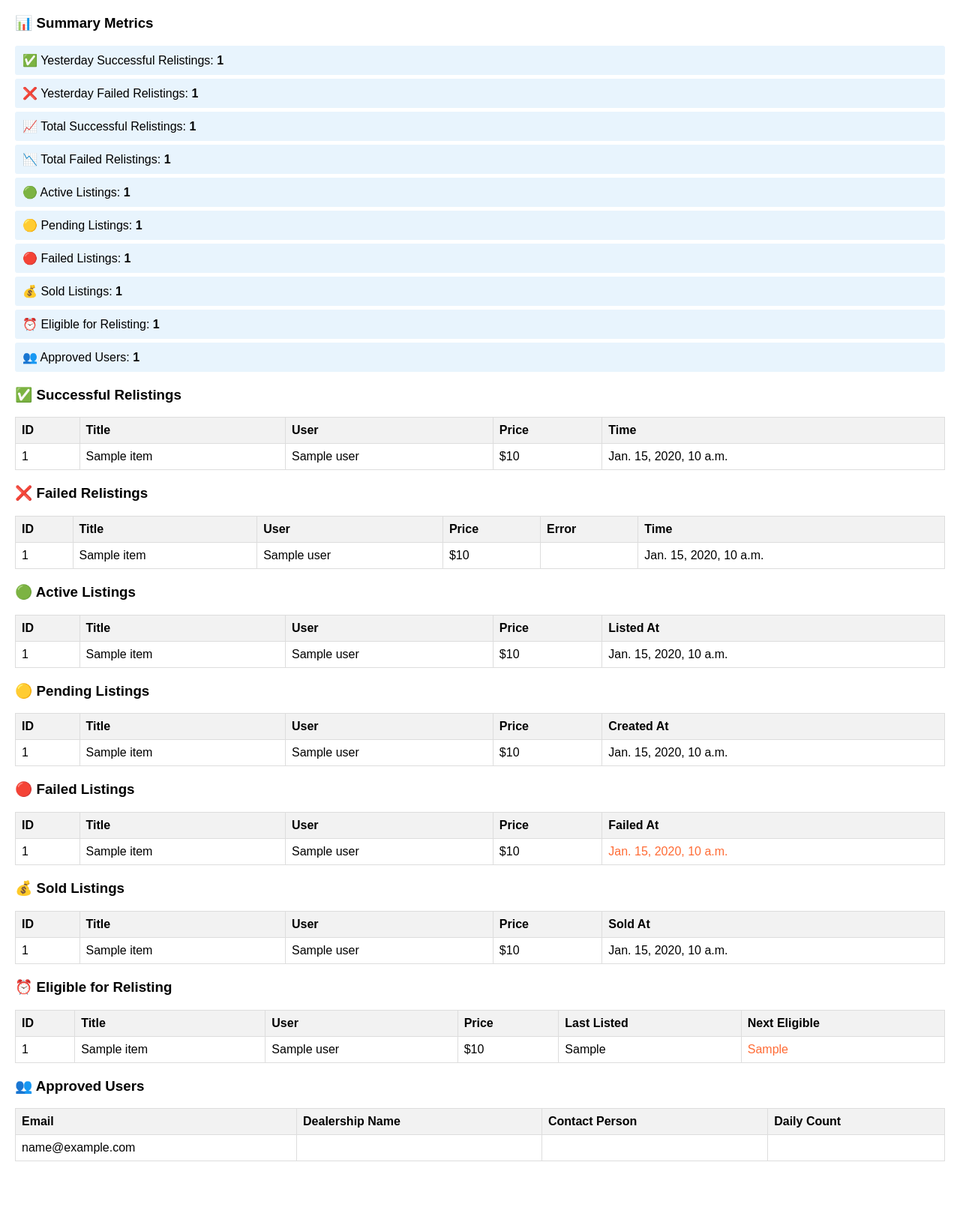
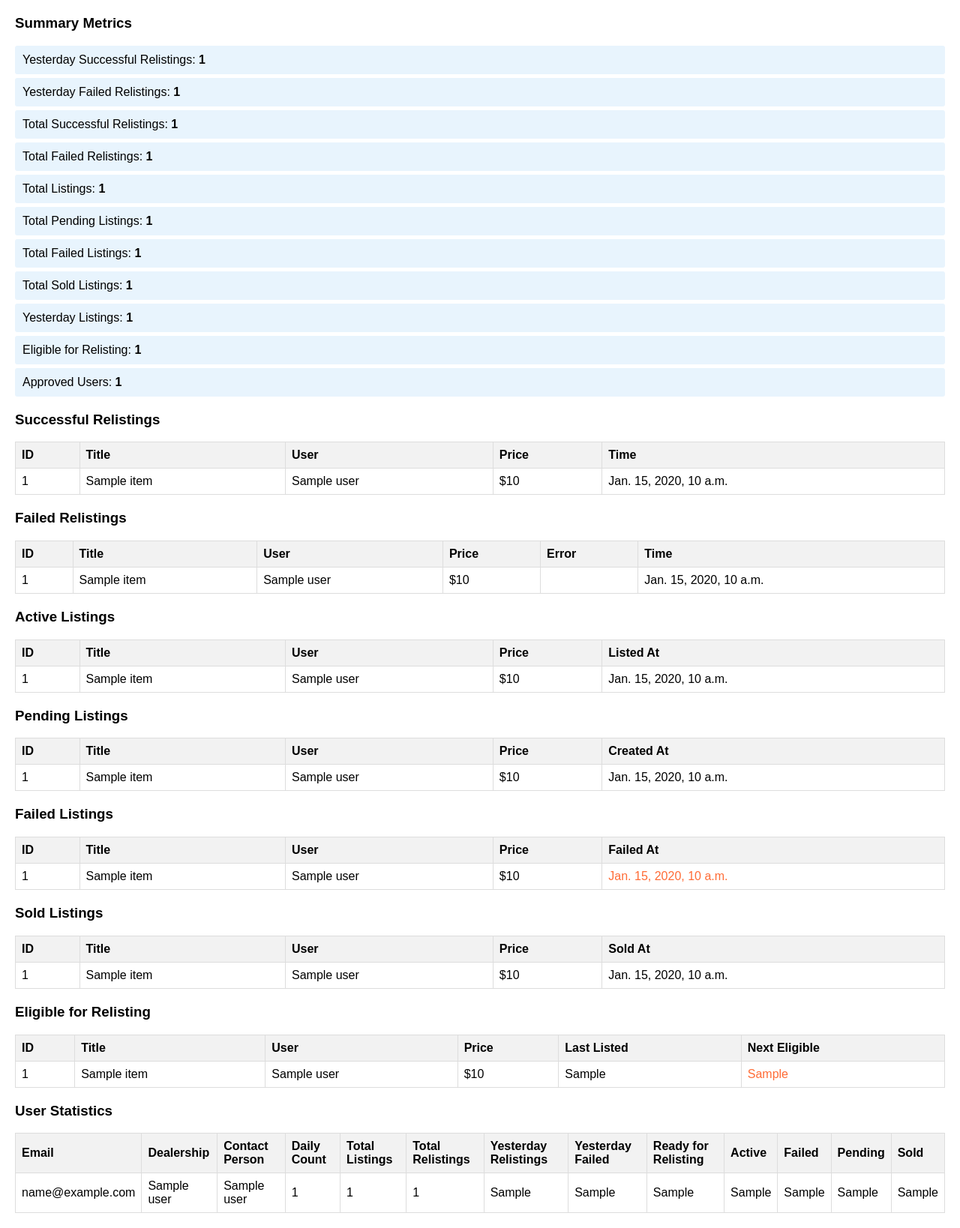
Before and after one commit to AuraTekAI/relister-api, a Django app: template src/templates/listings/daily_report_template.html in a window 1280 px wide. Shown: the part 186-1824 px from the top of the page at 75% size. Before the commit the page ends 1735 px from the top, so only its background shows below. Run offline with Django 5.2, Linux system fonts and the light colour scheme; tables that the repository leaves empty hold one stand-in row (values such as "Sample post"); the template is opened without the code that fills it: values that come from a table or form of the project are taken from there, most other values are stand-ins (such as "Sample title", 1, 10 or a date in 2020).

Commit message:
Refactor gumtree_profile_listings_thread to simplify status checks and enhance daily activity report with total active listings and user statistics

```diff
--- a/src/VehicleListing/gumtree_scraper.py
+++ b/src/VehicleListing/gumtree_scraper.py
@@ -400,7 +400,7 @@ def gumtree_profile_listings_thread(listings, gumtree_profile_listing_instance,
         if already_exists:
             count+=1
             logging.info(f"Listing already exists: {already_exists}")
-            if (already_exists.status == "pending" or already_exists.status == "failed") and already_exists.created_at < timezone.now() - timedelta(days=5) and not already_exists.is_relist:
+            if (already_exists.status in ["pending", "failed"] and already_exists.created_at < timezone.now() - timedelta(days=5) and not already_exists.is_relist):
                 logging.info(f"Listing ID {already_exists.list_id} is already exit and marked as {already_exists.status}")
                 result = get_gumtree_listing_details(listing_id)
                 logging.info(f"update the listing {already_exists.list_id} details")
@@ -428,7 +428,7 @@ def gumtree_profile_listings_thread(listings, gumtree_profile_listing_instance,
             elif already_exists.status == "completed" and already_exists.listed_on < timezone.now() - timedelta(days=5):
                 logging.info(f"Listing ID {already_exists.list_id} is already exit and marked as {already_exists.status}")
                 result = get_gumtree_listing_details(listing_id)
-                if result and already_exists.year == result.get("year") and already_exists.make == result.get("make") and already_exists.model == result.get("model") and already_exists.price == str(result.get("price")) and already_exists.mileage == result.get("mileage") and already_exists.location == result.get("location") and already_exists.description == result.get("description") and already_exists.images == result.get("image"):
+                if result and already_exists.year == result.get("year") and already_exists.make == result.get("make") and already_exists.model == result.get("model") and already_exists.price == str(result.get("price")) and already_exists.mileage == result.get("mileage") and already_exists.location == result.get("location"):
                     logging.info(f"Listing ID {already_exists.list_id} is already exit and marked as {already_exists.status} and the required details are matched")
                     logging.info(f"No need to update the listing {already_exists.list_id} details")
                     continue
--- a/src/templates/listings/daily_report_template.html
+++ b/src/templates/listings/daily_report_template.html
@@ -20,22 +20,23 @@
     </div>
 
     <div class="section">
-        <h3>📊 Summary Metrics</h3>
-        <div class="metric">✅ Yesterday Successful Relistings: <strong>{{ relisted_count }}</strong></div>
-        <div class="metric">❌ Yesterday Failed Relistings: <strong>{{ failed_relistings_count }}</strong></div>
-        <div class="metric">📈 Total Successful Relistings: <strong>{{ total_successful_relistings }}</strong></div>
-        <div class="metric">📉 Total Failed Relistings: <strong>{{ total_failed_relistings }}</strong></div>
-        <div class="metric">🟢 Active Listings: <strong>{{ active_count }}</strong></div>
-        <div class="metric">🟡 Pending Listings: <strong>{{ pending_count }}</strong></div>
-        <div class="metric">🔴 Failed Listings: <strong>{{ failed_count }}</strong></div>
-        <div class="metric">💰 Sold Listings: <strong>{{ sold_count }}</strong></div>
-        <div class="metric">⏰ Eligible for Relisting: <strong>{{ eligible_count }}</strong></div>
-        <div class="metric">👥 Approved Users: <strong>{{ approved_users_count }}</strong></div>
+        <h3> Summary Metrics</h3>
+        <div class="metric"> Yesterday Successful Relistings: <strong>{{ relisted_count }}</strong></div>
+        <div class="metric"> Yesterday Failed Relistings: <strong>{{ failed_relistings_count }}</strong></div>
+        <div class="metric"> Total Successful Relistings: <strong>{{ total_successful_relistings }}</strong></div>
+        <div class="metric"> Total Failed Relistings: <strong>{{ total_failed_relistings }}</strong></div>
+        <div class="metric"> Total Listings: <strong>{{ total_active_listings_for_all_users }}</strong></div>
+        <div class="metric"> Total Pending Listings: <strong>{{ pending_count }}</strong></div>
+        <div class="metric"> Total Failed Listings: <strong>{{ failed_count }}</strong></div>
+        <div class="metric"> Total Sold Listings: <strong>{{ sold_count }}</strong></div>
+        <div class="metric"> Yesterday Listings: <strong>{{ active_count }}</strong></div>
+        <div class="metric"> Eligible for Relisting: <strong>{{ eligible_count }}</strong></div>
+        <div class="metric"> Approved Users: <strong>{{ approved_users_count }}</strong></div>
     </div>
 
     {% if relisted_items %}
     <div class="section">
-        <h3>✅ Successful Relistings</h3>
+        <h3> Successful Relistings</h3>
         <table>
             <tr><th>ID</th><th>Title</th><th>User</th><th>Price</th><th>Time</th></tr>
             {% for item in relisted_items %}
@@ -53,7 +54,7 @@
 
     {% if failed_relistings %}
     <div class="section">
-        <h3>❌ Failed Relistings</h3>
+        <h3> Failed Relistings</h3>
         <table>
             <tr><th>ID</th><th>Title</th><th>User</th><th>Price</th><th>Error</th><th>Time</th></tr>
             {% for item in failed_relistings %}
@@ -72,7 +73,7 @@
 
     {% if active_listings %}
     <div class="section">
-        <h3>🟢 Active Listings</h3>
+        <h3> Active Listings</h3>
         <table>
             <tr><th>ID</th><th>Title</th><th>User</th><th>Price</th><th>Listed At</th></tr>
             {% for item in active_listings %}
@@ -90,7 +91,7 @@
 
     {% if pending_listings %}
     <div class="section">
-        <h3>🟡 Pending Listings</h3>
+        <h3> Pending Listings</h3>
         <table>
             <tr><th>ID</th><th>Title</th><th>User</th><th>Price</th><th>Created At</th></tr>
             {% for item in pending_listings %}
@@ -108,7 +109,7 @@
 
     {% if failed_listings %}
     <div class="section">
-        <h3>🔴 Failed Listings</h3>
+        <h3> Failed Listings</h3>
         <table>
             <tr><th>ID</th><th>Title</th><th>User</th><th>Price</th><th>Failed At</th></tr>
             {% for item in failed_listings %}
@@ -126,7 +127,7 @@
 
     {% if sold_listings %}
     <div class="section">
-        <h3>💰 Sold Listings</h3>
+        <h3> Sold Listings</h3>
         <table>
             <tr><th>ID</th><th>Title</th><th>User</th><th>Price</th><th>Sold At</th></tr>
             {% for item in sold_listings %}
@@ -144,7 +145,7 @@
 
     {% if eligible_items %}
     <div class="section">
-        <h3>⏰ Eligible for Relisting</h3>
+        <h3> Eligible for Relisting</h3>
         <table>
             <tr><th>ID</th><th>Title</th><th>User</th><th>Price</th><th>Last Listed</th><th>Next Eligible</th></tr>
             {% for item in eligible_items %}
@@ -161,17 +162,31 @@
     </div>
     {% endif %}
 
-    {% if approved_users %}
+    {% if user_statistics %}
     <div class="section">
-        <h3>👥 Approved Users</h3>
+        <h3> User Statistics</h3>
         <table>
-            <tr><th>Email</th><th>Dealership Name</th><th>Contact Person</th><th>Daily Count</th></tr>
-            {% for user in approved_users %}
+            <tr>
+                <th>Email</th><th>Dealership</th><th>Contact Person</th><th>Daily Count</th>
+                <th>Total Listings</th><th>Total Relistings</th><th>Yesterday Relistings</th>
+                <th>Yesterday Failed</th><th>Ready for Relisting</th><th>Active</th>
+                <th>Failed</th><th>Pending</th><th>Sold</th>
+            </tr>
+            {% for user in user_statistics %}
             <tr>
                 <td>{{ user.email }}</td>
                 <td>{{ user.dealership_name }}</td>
                 <td>{{ user.contact_person_name }}</td>
                 <td>{{ user.daily_listing_count }}</td>
+                <td>{{ user.total_listings }}</td>
+                <td>{{ user.total_relistings }}</td>
+                <td>{{ user.yesterday_relistings }}</td>
+                <td>{{ user.yesterday_failed_relistings }}</td>
+                <td>{{ user.ready_for_relisting }}</td>
+                <td>{{ user.active_listings }}</td>
+                <td>{{ user.failed_listings }}</td>
+                <td>{{ user.pending_listings }}</td>
+                <td>{{ user.sold_listings }}</td>
             </tr>
             {% endfor %}
         </table>
```
Also changed, not shown: src/VehicleListing/tasks.py (+86 -8 lines).
